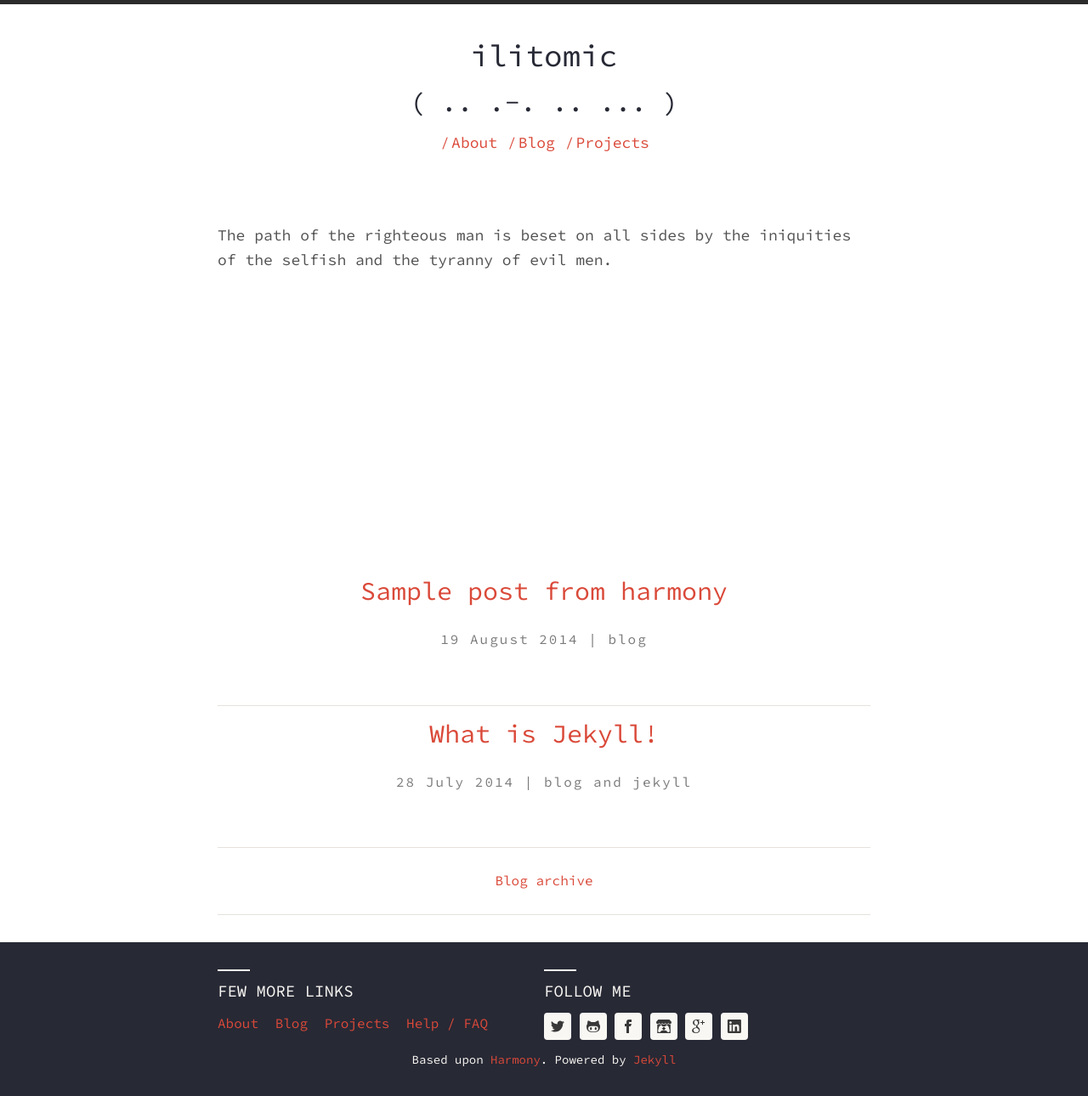
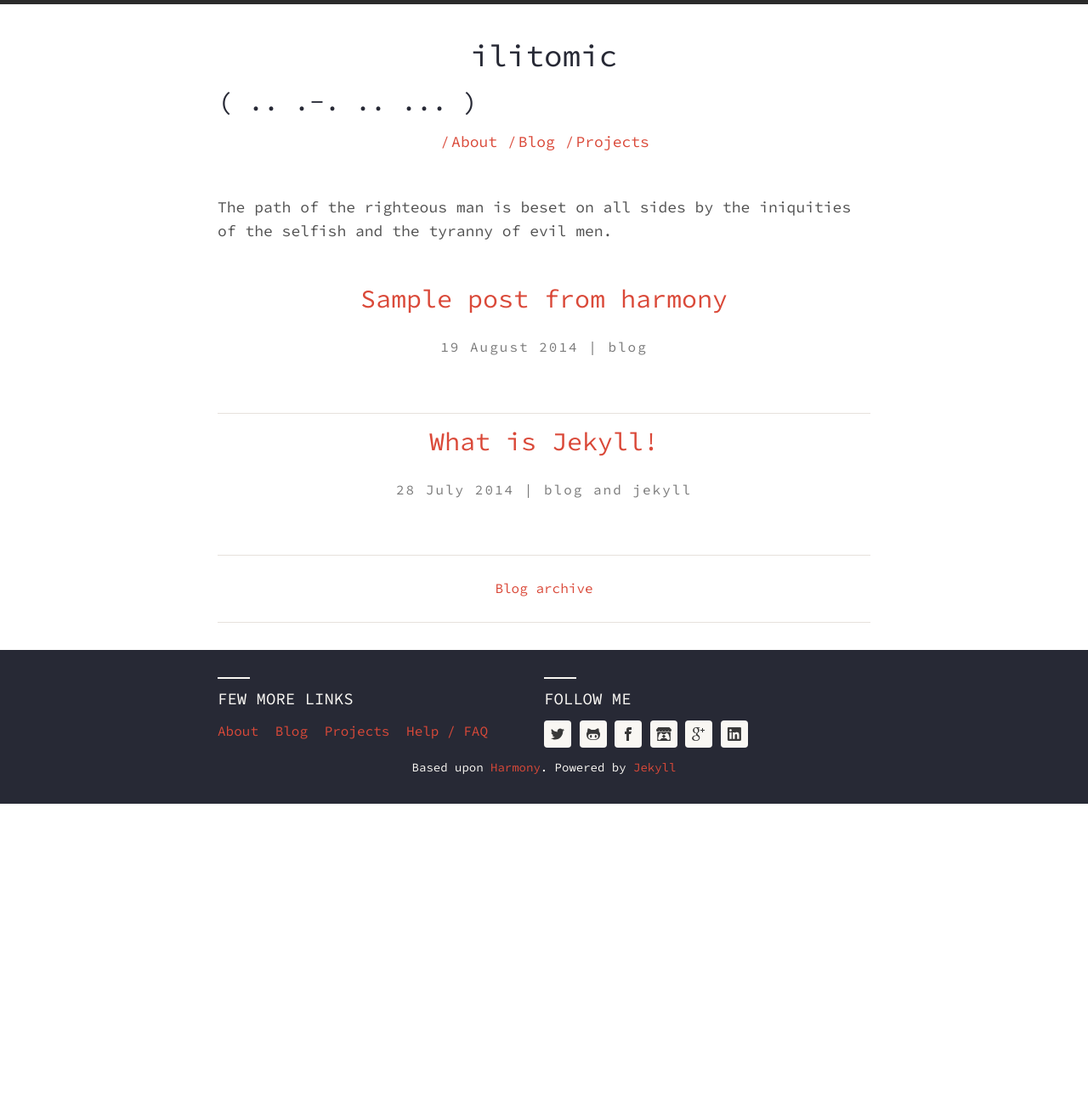
Before and after one commit to MarcoLizza/mode13h.dev, a Jekyll site: the page built from index.html, in a window 1280 px wide. Shown: the whole page at 85% size. Built offline with Jekyll 4.4.1, drawn with Linux system fonts in a browser that asks for light colours; after the commit the page ends 946 px from its top, so only the background shows below that.

Commit message:
Better. Smaller.

```diff
--- a/_layouts/default.html
+++ b/_layouts/default.html
@@ -27,7 +27,7 @@
         <header class="main-header">
             <div class="wc-container">
                 <h1><a href="{{ site.baseurl }}/">{{ site.harmony.name }}</a></h1>
-                <h2>{{ site.harmony.description }}</h2>
+                <h3>{{ site.harmony.description }}</h3>
                 {% include header-links.html %}
             </div>
         </header>
--- a/index.html
+++ b/index.html
@@ -1,7 +1,7 @@
 ---
 layout: default
 ---
-<div id="intro" class="page-content wc-container">
+<div id="intro" class="wc-container">
   <p>
     {{ site.harmony.long_description }}
   </p>
```
